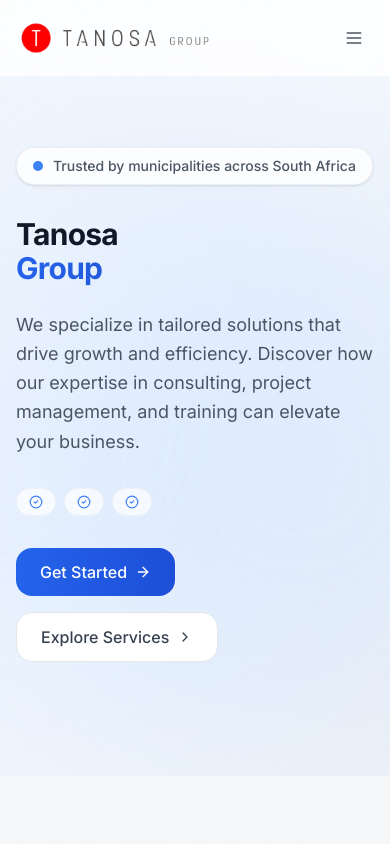
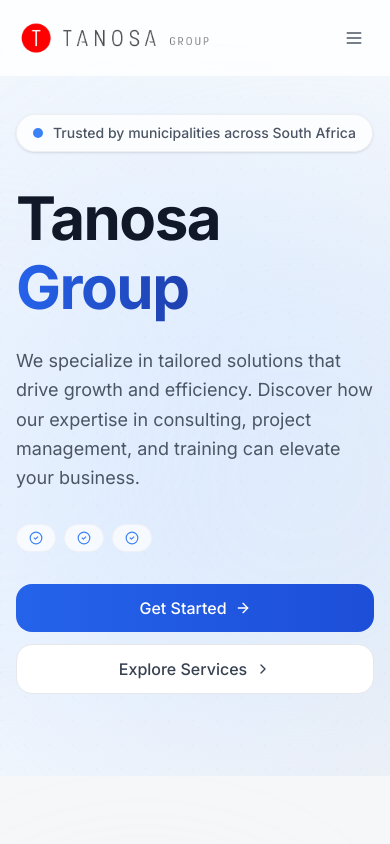
Before and after one commit to Mphomo0/tanosagroup, a Next.js app: page / in a window 390 px wide. Shown: the top 844 px of the page. Built offline with nearby package versions, Linux system fonts and the light colour scheme.

Commit message:
fix: buttons full width on mobile

```diff
--- a/components/sections/home/Hero.tsx
+++ b/components/sections/home/Hero.tsx
@@ -5,11 +5,7 @@ import Link from 'next/link'
 import { motion } from 'motion/react'
 import { ArrowRight, ChevronRight, CheckCircle2 } from 'lucide-react'
 
-const trustBadges = [
-  'Municipal Experts',
-  'Trusted Partner',
-  'Proven Results'
-]
+const trustBadges = ['Municipal Experts', 'Trusted Partner', 'Proven Results']
 
 export default function Hero() {
   return (
@@ -37,12 +33,15 @@ export default function Hero() {
                 <span className="animate-ping absolute inline-flex h-full w-full rounded-full bg-brand-500 opacity-75" />
                 <span className="relative inline-flex rounded-full h-2.5 w-2.5 bg-brand-500" />
               </span>
-              <span className="text-surface-600">Trusted by municipalities across South Africa</span>
+              <span className="text-surface-600">
+                Trusted by municipalities across South Africa
+              </span>
             </motion.div>
 
-            <h1 className="text-3xl sm:text-4xl lg:text-5xl xl:text-6xl font-bold text-surface-900 leading-[1.15] text-balance mb-6">
-              <span className="block">Tanosa</span>
-              <span className="block text-gradient">Group</span>
+            <h1 className="text-6xl sm:text-6xl lg:text-5xl xl:text-6xl font-bold text-surface-900 leading-[1.15] text-balance mb-6">
+              <span className="block">
+                Tanosa <span className=" text-gradient">Group</span>
+              </span>
             </h1>
 
             <p className="text-lg sm:text-xl text-surface-600 max-w-2xl leading-relaxed mb-8">
@@ -66,21 +65,21 @@ export default function Hero() {
               ))}
             </div>
 
-            <div className="flex flex-wrap gap-4">
+            <div className="flex flex-col sm:flex-row gap-3 sm:gap-4 w-full sm:w-auto">
               <Link
                 href="/contact"
-                className="btn-premium rounded-2xl text-base"
+                className="btn-premium rounded-2xl text-base w-full sm:w-auto justify-center"
               >
-                <span className="flex items-center gap-2">
+                <span className="flex items-center justify-center gap-2">
                   Get Started
                   <ArrowRight className="w-4 h-4" />
                 </span>
               </Link>
               <Link
                 href="/services"
-                className="btn-outline rounded-2xl text-base"
+                className="btn-outline rounded-2xl text-base w-full sm:w-auto justify-center"
               >
-                <span className="flex items-center gap-2">
+                <span className="flex items-center justify-center gap-2">
                   Explore Services
                   <ChevronRight className="w-4 h-4" />
                 </span>
@@ -92,7 +91,11 @@ export default function Hero() {
             className="lg:col-span-5 hidden lg:block"
             initial={{ opacity: 0, scale: 0.95, x: 40 }}
             animate={{ opacity: 1, scale: 1, x: 0 }}
-            transition={{ duration: 0.8, delay: 0.2, ease: [0.25, 0.46, 0.45, 0.94] }}
+            transition={{
+              duration: 0.8,
+              delay: 0.2,
+              ease: [0.25, 0.46, 0.45, 0.94],
+            }}
           >
             <div className="relative">
               <div className="absolute -inset-4 bg-gradient-to-br from-brand-200/50 via-brand-100/30 to-transparent rounded-3xl blur-2xl" />
@@ -109,7 +112,11 @@ export default function Hero() {
               <motion.div
                 className="absolute -bottom-6 -left-6 w-32 h-32 bg-white rounded-2xl shadow-xl border border-surface-100 p-4"
                 animate={{ y: [0, -10, 0] }}
-                transition={{ duration: 4, repeat: Infinity, ease: 'easeInOut' }}
+                transition={{
+                  duration: 4,
+                  repeat: Infinity,
+                  ease: 'easeInOut',
+                }}
               >
                 <div className="text-3xl font-bold text-brand-600">15+</div>
                 <div className="text-sm text-surface-500">Years Experience</div>
```
